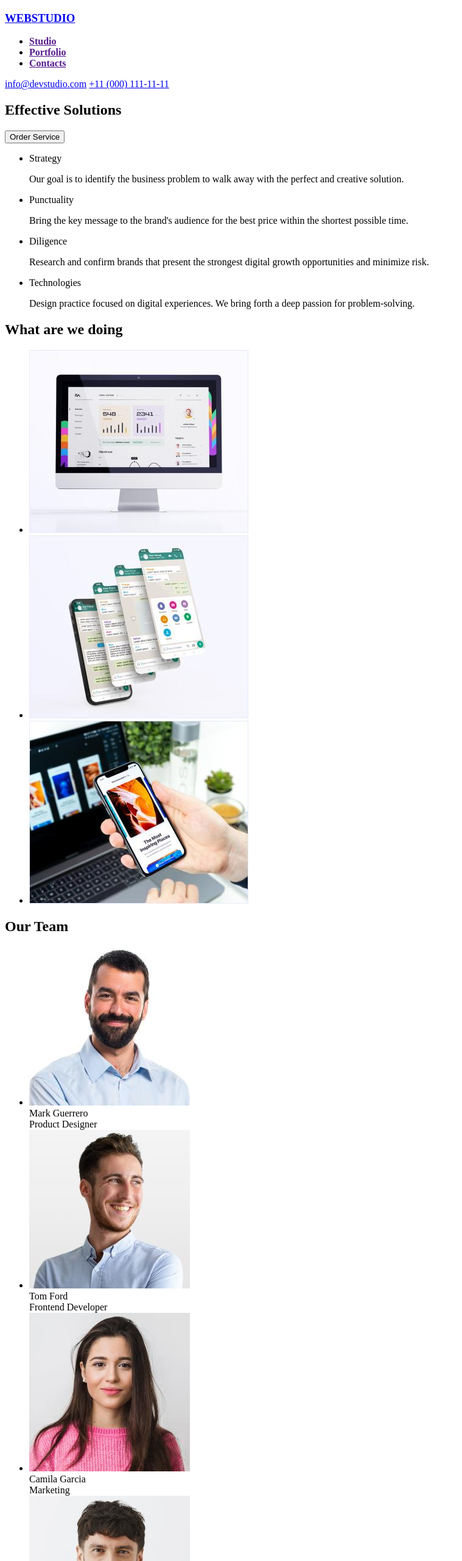
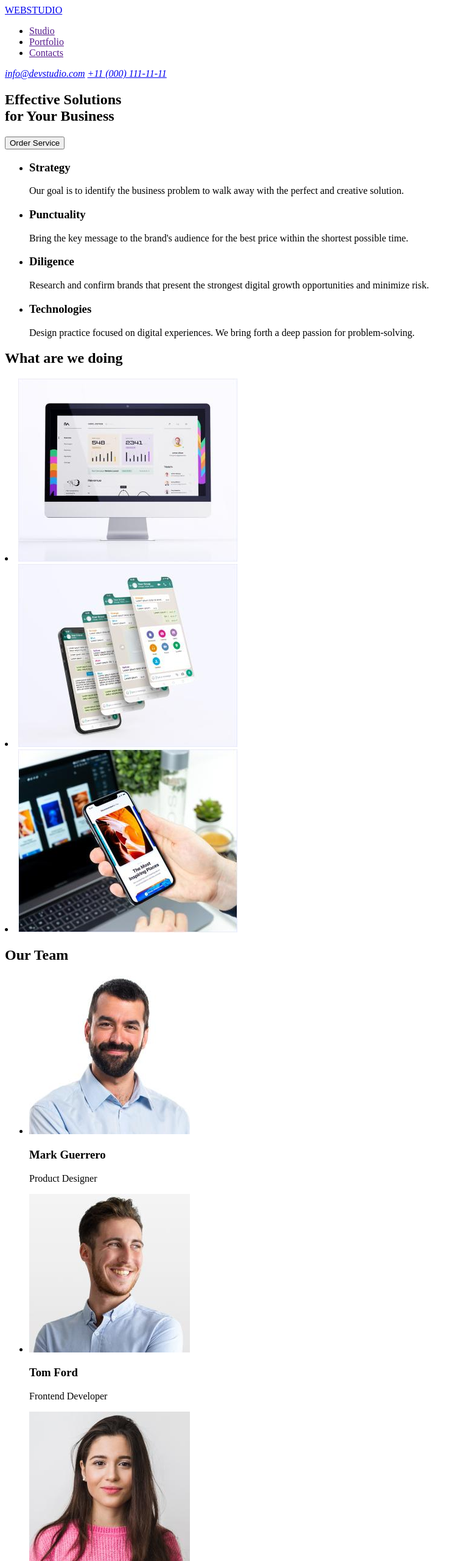
Before and after one commit to ciehgiordani/goit-markup-hw-01, a plain HTML site: page index.html in a window 1280 px wide. Shown: the top 2560 px of the page at 61% size, without its empty margins (0-759 px from the left). Drawn offline with Linux system fonts and the light colour scheme.

Commit message:
revisions done

```diff
--- a/index.html
+++ b/index.html
@@ -11,54 +11,55 @@
   <body>
     <!-- HEADER -->
     <header>
-      <!-- logo -->
-      <h3><a href="#">WEB<span>STUDIO</span></a></h3>
+
       <!-- Navigation Bar -->
       <nav>
+        <!-- logo -->
+        <a href="#"><span>WEB</span><span>STUDIO</span></a>
+        <!-- about -->
         <ul>
-          <li><b><a href="">Studio</a></b></li>
-          <li><b><a href="">Portfolio</a></b></li>
-          <li><b><a href="">Contacts</a></b></li>
+          <li><a href="">Studio</a></li>
+          <li><a href="">Portfolio</a></li>
+          <li><a href="">Contacts</a></li>
         </ul>
       </nav>
       <!-- How to reach -->
-      <div>
+      <address>
       <a href="mailto:info@devstudio.com">info@devstudio.com</a>
       <a href="tel:+110001111111">+11 (000) 111-11-11</a>
-      </div>
-      <!-- order a service -->
-      <section>
-      <h1>Effective Solutions<br></h1>
-      <button type="button">Order Service</button>
-      </section>
-
+      </address>
     </header>
 
     <!-- MAIN -->
     <main>
-      <!-- Goal div -->
-      <div>
+      <!-- Hero section-->
+      <section>
+        <h1>Effective Solutions<br>for Your Business</h1>
+        <button type="button">Order Service</button>
+      </section>
+      <!-- feature Section -->
+      <section>
+        <!-- <h2></h2> -->
         <ul>
-          <li>Strategy<p>Our goal is to identify the business problem to walk away with the perfect and creative solution.</p>
+          <li><h3>Strategy</h3><p>Our goal is to identify the business problem to walk away with the perfect and creative solution.</p>
           </li>
-          <li>Punctuality<p>Bring the key message to the brand's audience for the best price within the shortest possible time.</p>
+          <li><h3>Punctuality</h3><p>Bring the key message to the brand's audience for the best price within the shortest possible time.</p>
           </li>
-          <li>Diligence<p>Research and confirm brands that present the strongest digital growth opportunities and minimize risk.</p>
+          <li><h3>Diligence</h3><p>Research and confirm brands that present the strongest digital growth opportunities and minimize risk.</p>
           </li>
-            <li>Technologies<p>Design practice focused on digital experiences. We bring forth a deep passion for problem-solving.</p>
+            <li><h3>Technologies</h3><p>Design practice focused on digital experiences. We bring forth a deep passion for problem-solving.</p>
           </li>
         </ul>
-      </div>
+      </section>
 
       <!-- WAWD Section -->
-      <section>
         <h2>What are we doing</h2>
-        <ul>
+        <a>
             <li>
-                 <a href="#"><img src="./images/img1.jpg" width= 360  alt="Monitor showing statistics"></a>
+              <a href="#"><img src="./images/img1.jpg"  width=360  alt="Monitor showing statistics"></a>
             </li>
             <li>
-                <a href="#"><img src="./images/img2.jpg" width= 360 alt="Mobile phone showing chat session"></a>
+              <a href="#"><img src="./images/img2.jpg" width= 360 alt="Mobile phone showing chat session"></a>
            </li>
            <li>
             <a href="#"><img src="./images/img3.jpg" width= 360 alt="Mobile phone and laptop showing sync action"></a>
@@ -70,13 +71,21 @@
       <section>
         <h2>Our Team</h2>
         <ul>
-            <li><img src="./images/mark.jpg" width=264 alt="man holding a laptop"><br><span>Mark Guerrero<br>Product Designer</span>
+            <li><img src="./images/mark.jpg" width=264 alt="man holding a laptop">
+              <h3>Mark Guerrero</h3>
+              <p>Product Designer</p>
             </li>
-            <li><img src="./images/tom.jpg" width=264 alt="man smiling sideways"><br><span>Tom Ford<br>Frontend Developer</span>
+            <li><img src="./images/tom.jpg" width=264 alt="man smiling sideways">
+              <h3>Tom Ford</h3>
+              <p>Frontend Developer</p>
             </li>
-            <li><img src="./images/camila.jpg" width=264 alt="beautiful woman smirking"><br><span>Camila Garcia<br>Marketing</span>
+            <li><img src="./images/camila.jpg" width=264 alt="beautiful woman smirking">
+              <h3>Camila Garcia</h3>
+              <p>Marketing</p>
             </li>
-            <li><img src="./images/daniel.jpg" width=264 alt="man with beard smiling"><br><span>Daniel Wilson<br>UI Designer</span>
+            <li><img src="./images/daniel.jpg" width=264 alt="man with beard smiling">
+              <h3>Daniel Wilson</h3>
+              <p>UI Designer</p>
             </li>
         </ul>
       </section>
@@ -85,7 +94,7 @@
     <!-- FOOTER -->
     <footer >
       <!-- logo -->
-      <h3><a href="#">WEB<span>STUDIO</span></a></h3>
+      <a href="#"><span>WEB</span><span>STUDIO</span></a>
       <p>Increase the flow of customers and sales for your business with digital marketing & growth solutions.</p>
     </footer>
 
```
